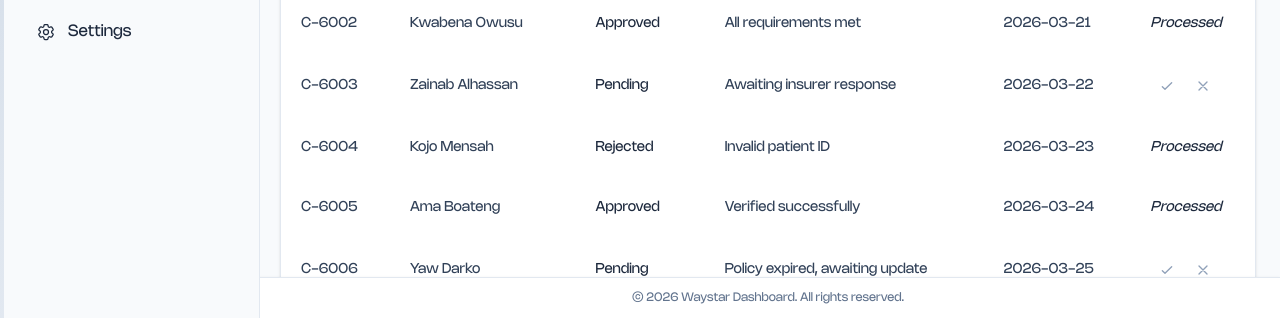
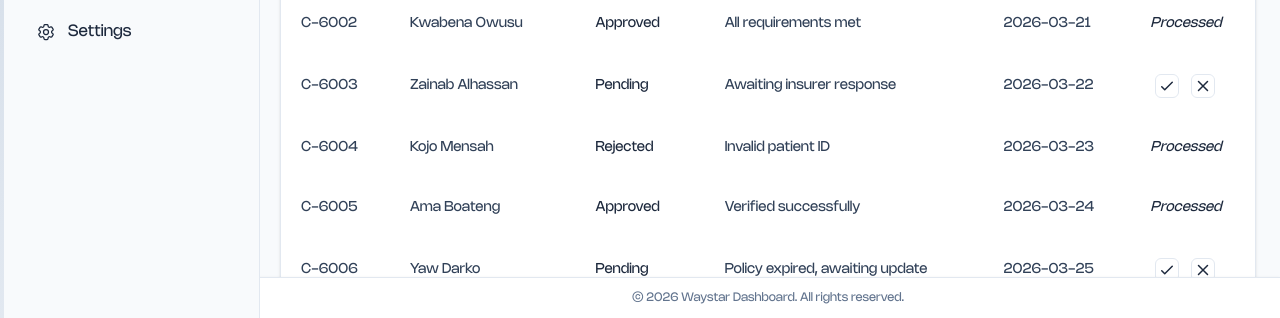
Before and after one commit to ShoutSeli/Waystar-Dashboard-Test, a React (Vite) app: page /status in a window 1280 px wide. Shown: the part 482-800 px from the top of the page. Built offline with nearby package versions, Linux system fonts and the light colour scheme.

Commit message:
updated icons to have a background for better visibility, and added a border to the EDI icon to match the PDF button. These changes improve the visual consistency and accessibility of the buttons in both light and dark modes.

```diff
--- a/src/Components/BillingDetails.tsx
+++ b/src/Components/BillingDetails.tsx
@@ -15,7 +15,7 @@ const TH         = "px-4 py-3 text-left text-base font-medium text-slate-800 dar
 const TD         = "px-4 py-3 text-sm font-medium text-slate-800 dark:text-slate-300";
 const TDM        = "px-4 py-3 text-sm font-medium text-slate-800 dark:text-slate-100";
 const FOOT       = "px-4 py-3 border-t border-slate-200 dark:border-slate-700 bg-slate-50 dark:bg-slate-700/30 text-xs text-slate-400 dark:text-slate-500";
-const BTN_ICON   = "inline-flex items-center justify-center w-8 h-8 rounded-lg text-slate-400 hover:text-slate-700 dark:hover:text-slate-200 hover:bg-slate-100 dark:hover:bg-slate-700 transition-colors";
+const BTN_ICON   = "inline-flex items-center justify-center w-8 h-8 rounded-lg text-slate-800 hover:text-slate-900 dark:hover:text-slate-200 hover:bg-slate-100 dark:hover:bg-slate-700 transition-colors";
 //const BTN_PRIMARY = "inline-flex items-center gap-2 px-4 py-2 bg-gradient-to-r from-color-3 to-color-4 text-white text-sm font-medium rounded-lg hover:opacity-90 transition-opacity shadow-sm disabled:opacity-40 disabled:cursor-not-allowed";
 // ──────────────────────────────────────────────────────────────────────────
 
@@ -144,7 +144,7 @@ const BillingDetails: React.FC = () => {
                           </button>
                           {/* Download PDF */}
                           <button title="Download PDF file" onClick={() => downloadClaimPDF(d.claimId, d.patientName, d.amount, d.status)}
-                            className="inline-flex items-center gap-1.5 px-3 py-1.5 text-sm font-medium text-slate-800 dark:text-slate-300 border border-slate-200 dark:border-slate-600 rounded-lg hover:bg-slate-100 dark:hover:bg-slate-700 transition">
+                            className="bg-slate-200 inline-flex items-center gap-1.5 px-3 py-1.5 text-sm font-medium text-slate-800 dark:text-slate-300 border border-slate-200 dark:border-slate-600 rounded-lg hover:bg-slate-100 dark:hover:bg-slate-700 transition">
                             <svg className="w-3.5 h-3.5" fill="none" viewBox="0 0 24 24" stroke="currentColor"><path strokeLinecap="round" strokeLinejoin="round" strokeWidth={2} d="M7 21h10a2 2 0 002-2V9.414a1 1 0 00-.293-.707l-5.414-5.414A1 1 0 0012.586 3H7a2 2 0 00-2 2v14a2 2 0 002 2z" /></svg>PDF
                           </button>
                         </div>
--- a/src/Components/ClaimStatusMonitor.tsx
+++ b/src/Components/ClaimStatusMonitor.tsx
@@ -14,7 +14,7 @@ const TH         = "px-4 py-3 text-left text-base font-medium text-slate-800 dar
 const TD         = "px-4 py-3 text-sm font-medium text-slate-800 dark:text-slate-300";
 const TDM        = "px-4 py-3 text-sm font-medium text-slate-800 dark:text-slate-100";
 const FOOT       = "px-4 py-3 border-t border-slate-200 dark:border-slate-700 bg-slate-50 dark:bg-slate-700/30 text-xs text-slate-400 dark:text-slate-500";
-const BTN_ICON   = "inline-flex items-center justify-center w-8 h-8 rounded-lg text-slate-400 hover:text-slate-700 dark:hover:text-slate-200 hover:bg-slate-100 dark:hover:bg-slate-700 transition-colors";
+const BTN_ICON   = "inline-flex items-center justify-center w-8 h-8 rounded-lg text-slate-800 hover:text-slate-900 dark:hover:text-slate-200 hover:bg-slate-100 dark:hover:bg-slate-700 transition-colors";
 // const BTN_PRIMARY= "inline-flex items-center gap-2 px-4 py-2 bg-gradient-to-r from-color-3 to-color-4 text-white text-sm font-medium rounded-lg hover:opacity-90 transition-opacity shadow-sm disabled:opacity-40 disabled:cursor-not-allowed";
 // ──────────────────────────────────────────────────────────────────────────
 
@@ -170,7 +170,7 @@ const ClaimStatusMonitor: React.FC = () => {
                           title="Approve claim"
                           onClick={() => updateStatus(c.claimId, "Approved")}
                           className={BTN_ICON}>
-                          <svg className="w-4 h-4" fill="none" viewBox="0 0 24 24" stroke="currentColor">
+                          <svg className="w-6 h-6 bg-white border border-slate-200 rounded-md p-0.5" fill="none" viewBox="0 0 24 24" stroke="currentColor">
                             <path strokeLinecap="round" strokeLinejoin="round" strokeWidth={2} d="M5 13l4 4L19 7" />
                           </svg>
                         </button>
@@ -179,7 +179,7 @@ const ClaimStatusMonitor: React.FC = () => {
                           title="Reject claim"
                           onClick={() => updateStatus(c.claimId, "Rejected")}
                           className={BTN_ICON}>
-                          <svg className="w-4 h-4" fill="none" viewBox="0 0 24 24" stroke="currentColor">
+                          <svg className="w-6 h-6 bg-white border border-slate-200 rounded-md p-0.5" fill="none" viewBox="0 0 24 24" stroke="currentColor">
                             <path strokeLinecap="round" strokeLinejoin="round" strokeWidth={2} d="M6 18L18 6M6 6l12 12" />
                           </svg>
                         </button>
--- a/src/Components/ClaimSubmission.tsx
+++ b/src/Components/ClaimSubmission.tsx
@@ -10,7 +10,7 @@ const TH         = "px-4 py-3 text-left text-base font-medium text-slate-800 dar
 const TD         = "px-4 py-3 text-sm font-medium text-slate-800 dark:text-slate-300";
 const TDM        = "px-4 py-3 text-sm font-medium text-slate-800 dark:text-slate-100";
 const FOOT       = "px-4 py-3 border-t border-slate-200 dark:border-slate-700 bg-slate-50 dark:bg-slate-700/30 text-xs text-slate-400 dark:text-slate-500";
-const BTN_ICON   = "inline-flex items-center justify-center w-8 h-8 rounded-lg text-slate-400 hover:text-slate-700 dark:hover:text-slate-200 hover:bg-slate-100 dark:hover:bg-slate-700 transition-colors";
+const BTN_ICON   = "inline-flex items-center justify-center w-8 h-8 rounded-lg text-slate-800 hover:text-slate-900 dark:hover:text-slate-200 hover:bg-slate-100 dark:hover:bg-slate-700 transition-colors";
 const BTN_PRIMARY= "inline-flex items-center gap-2 px-4 py-2 bg-slate-700 text-white text-sm font-medium rounded-lg hover:bg-slate-900 transition-opacity shadow-sm disabled:opacity-40 disabled:cursor-not-allowed";
 const INPUT      = "w-full px-3 py-2 text-sm font-medium border border-slate-200 dark:border-slate-600 rounded-lg bg-slate-50 dark:bg-slate-800 text-slate-800 dark:text-slate-100 focus:outline-none focus:ring-2 focus:ring-slate-300 dark:focus:ring-slate-600 transition";
 // ──────────────────────────────────────────────────────────────────────────
--- a/src/Components/EligibilityCheck.tsx
+++ b/src/Components/EligibilityCheck.tsx
@@ -10,7 +10,7 @@ const TH   = "px-4 py-3 text-left text-base font-medium text-slate-800 dark:text
 const TD   = "px-4 py-3 text-sm font-medium text-slate-800 dark:text-slate-300";
 const TDM  = "px-4 py-3 text-sm font-medium text-slate-800 dark:text-slate-100";
 const FOOT = "px-4 py-3 border-t border-slate-200 dark:border-slate-700 bg-slate-50 dark:bg-slate-700/30 text-xs text-slate-400 dark:text-slate-500";
-const BTN_ICON = "inline-flex items-center justify-center w-8 h-8 rounded-lg text-slate-400 hover:text-slate-700 dark:hover:text-slate-200 hover:bg-slate-100 dark:hover:bg-slate-700 transition-colors";
+const BTN_ICON = "inline-flex items-center justify-center w-8 h-8 rounded-lg text-slate-800 hover:text-slate-900 dark:hover:text-slate-200 hover:bg-slate-100 dark:hover:bg-slate-700 transition-colors";
 const BTN_PRIMARY = "inline-flex items-center gap-2 px-4 py-2 bg-slate-700 text-white text-sm font-medium rounded-lg hover:bg-slate-900 transition-opacity shadow-sm disabled:opacity-40 disabled:cursor-not-allowed";
 // ──────────────────────────────────────────────────────────────────────────
 
--- a/src/Components/InsurancePayerView.tsx
+++ b/src/Components/InsurancePayerView.tsx
@@ -21,7 +21,7 @@ const TH         = "px-4 py-3 text-left text-base font-medium text-slate-800 dar
 const TD         = "px-4 py-3 text-sm font-medium text-slate-800 dark:text-slate-300";
 const TDM        = "px-4 py-3 text-sm font-medium text-slate-800 dark:text-slate-100";
 const FOOT       = "px-4 py-3 border-t border-slate-200 dark:border-slate-700 bg-slate-50 dark:bg-slate-700/30 text-xs text-slate-400 dark:text-slate-500";
-const BTN_ICON   = "inline-flex items-center justify-center w-8 h-8 rounded-lg text-slate-400 hover:text-slate-700 dark:hover:text-slate-200 hover:bg-slate-100 dark:hover:bg-slate-700 transition-colors";
+const BTN_ICON   = "inline-flex items-center justify-center w-8 h-8 rounded-lg text-slate-800 hover:text-slate-900 dark:hover:text-slate-200 hover:bg-slate-100 dark:hover:bg-slate-700 transition-colors";
 const BTN_PRIMARY= "inline-flex items-center gap-2 px-4 py-2 bg-slate-700 text-white text-sm font-medium rounded-lg hover:bg-slate-900 transition-opacity shadow-sm disabled:opacity-40 disabled:cursor-not-allowed";
 // ──────────────────────────────────────────────────────────────────────────
 
--- a/src/Components/RejectionReview.tsx
+++ b/src/Components/RejectionReview.tsx
@@ -12,7 +12,7 @@ const TH         = "px-4 py-3 text-left text-base font-medium text-slate-800 dar
 const TD         = "px-4 py-3 text-sm font-medium text-slate-800 dark:text-slate-300";
 const TDM        = "px-4 py-3 text-sm font-medium text-slate-800 dark:text-slate-100";
 const FOOT       = "px-4 py-3 border-t border-slate-200 dark:border-slate-700 bg-slate-50 dark:bg-slate-700/30 text-xs text-slate-400 dark:text-slate-500";
-const BTN_ICON   = "inline-flex items-center justify-center w-8 h-8 rounded-lg text-slate-400 hover:text-slate-700 dark:hover:text-slate-200 hover:bg-slate-100 dark:hover:bg-slate-700 transition-colors";
+const BTN_ICON   = "inline-flex items-center justify-center w-8 h-8 rounded-lg text-slate-800 hover:text-slate-900 dark:hover:text-slate-200 hover:bg-slate-100 dark:hover:bg-slate-700 transition-colors";
 // ──────────────────────────────────────────────────────────────────────────
 
 const RejectionReview: React.FC = () => {
```
Also changed, not shown: 4 other files (tests, documents, lock files or other folders).
